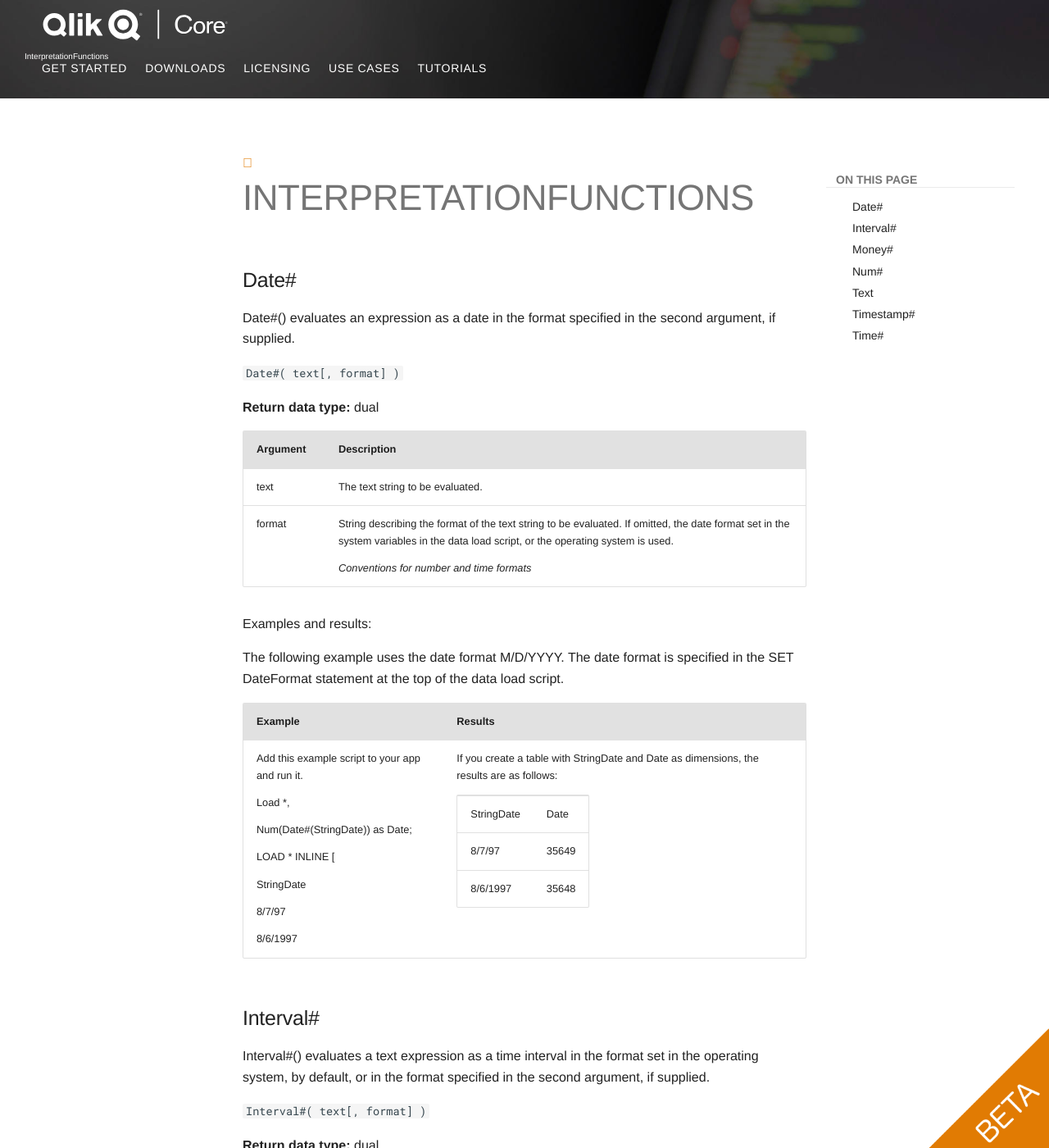
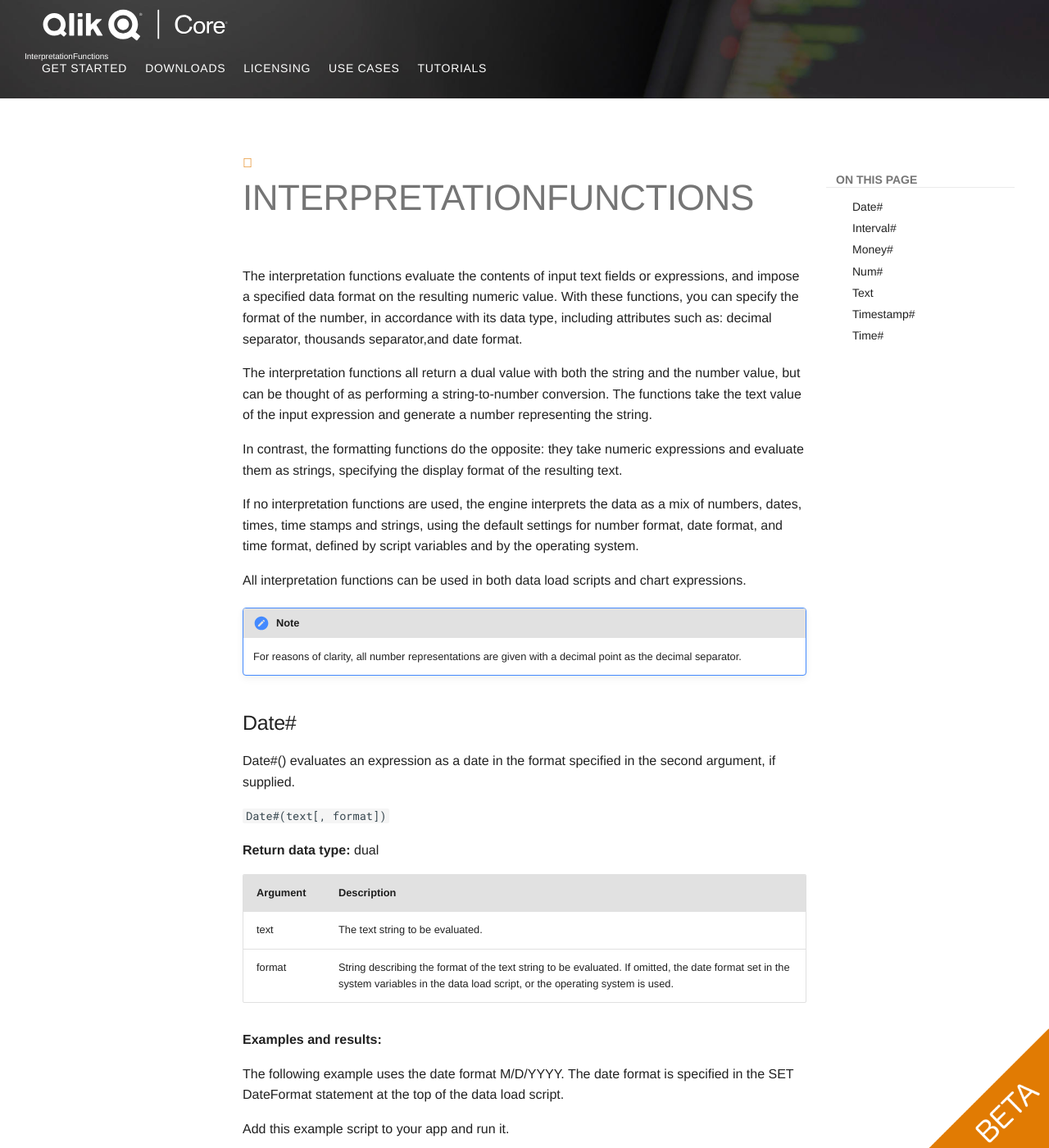
Before and after one commit to qlik-oss/core-website, an MkDocs documentation site: the page built from docs/services/qix-engine/script_syntax/13_Interpretation_functions.md, in a window 1280 px wide and 1400 px high. Shown: the whole window at 82% size. Built offline with MkDocs 1.6.1 and Material for MkDocs 9.7.7, drawn with Linux system fonts in a browser that asks for light colours; comment, search, counter and statistics services are not loaded; old or Windows-style settings are respelled for this version of MkDocs; some of the changed text lies outside the part shown.

Commit message:
Adding interpretation fixes

````diff
--- a/docs/services/qix-engine/script_syntax/13_Interpretation_functions.md
+++ b/docs/services/qix-engine/script_syntax/13_Interpretation_functions.md
@@ -1,112 +1,71 @@
 # InterpretationFunctions
+
+The interpretation functions evaluate the contents of input text fields or expressions, and impose a specified data format on the resulting numeric value. With these functions, you can specify the format of the number, in accordance with its data type, including attributes such as: decimal separator, thousands separator,and date format.
+
+The interpretation functions all return a dual value with both the string and the number value, but can be thought of as performing a string-to-number conversion. The functions take the text value of the input expression and generate a number representing the string.
+
+In contrast, the formatting functions do the opposite: they take numeric expressions and evaluate them as strings, specifying the display format of the resulting text.
+
+If no interpretation functions are used, the engine interprets the data as a mix of numbers, dates, times, time stamps and strings, using the default settings for number format, date format, and time format, defined by script variables and by the operating system.
+
+All interpretation functions can be used in both data load scripts and chart expressions.
+
+!!! Note
+    For reasons of clarity, all number representations are given with a decimal point as the decimal separator.
 
 ## Date\#
 
 Date#() evaluates an expression as a date in the format specified in the second
 argument, if supplied.
 
-`Date#( text[, format] )`
+`Date#(text[, format])`
 
 **Return data type:** dual
 
-<table>
-<thead>
-<tr class="header">
-<th>Argument</th>
-<th>Description</th>
-</tr>
-</thead>
-<tbody>
-<tr class="odd">
-<td>text</td>
-<td><p>The text string to be evaluated.</p></td>
-</tr>
-<tr class="even">
-<td>format</td>
-<td><p>String describing the format of the text string to be evaluated. If omitted, the date format set in the system variables in the data load script, or the operating system is used.</p>
-<p><em>Conventions for number and time formats</em></p></td>
-</tr>
-</tbody>
-</table>
+| Argument | Description |
+| -------- | ----------- |
+| text	   | The text string to be evaluated. |
+| format   | String describing the format of the text string to be evaluated. If omitted, the date format set in the system variables in the data load script, or the operating system is used.
 
-Examples and results:
+**Examples and results:**
 
-The following example uses the date format
-M/D/YYYY. The
-date format is specified in the
+The following example uses the date format M/D/YYYY. The date format is specified in the
 SET DateFormat statement at the top of the data load script.
 
-<table>
-<thead>
-<tr class="header">
-<th>Example</th>
-<th>Results</th>
-</tr>
-</thead>
-<tbody>
-<tr class="odd">
-<td><p>Add this example script to your app and run it.</p>
-<p>Load *,</p>
-<p>Num(Date#(StringDate)) as Date;</p>
-<p>LOAD * INLINE [</p>
-<p>StringDate</p>
-<p>8/7/97</p>
-<p>8/6/1997</p></td>
-<td><p>If you create a table with StringDate and Date as dimensions, the results are as follows:</p>
-<table>
-<tbody>
-<tr class="odd">
-<td>StringDate</td>
-<td>Date</td>
-</tr>
-<tr class="even">
-<td>8/7/97</td>
-<td>35649</td>
-</tr>
-<tr class="odd">
-<td>8/6/1997</td>
-<td>35648</td>
-</tr>
-</tbody>
-</table></td>
-</tr>
-</tbody>
-</table>
+Add this example script to your app and run it.
+```
+Load *,
+Num(Date#(StringDate)) as Date;
+LOAD * INLINE [
+StringDate
+8/7/97
+8/6/1997
+```
+If you create a table with StringDate and Date as dimensions, the results are as follows:
+
+| StringDate | Date  |
+| ---------- | ----- |
+| 8/7/97	 | 35649 |
+| 8/6/1997   | 35648 |
 
 ## Interval\#
 
-Interval#()
-evaluates a text expression as a time interval in the format set in the
+Interval#() evaluates a text expression as a time interval in the format set in the
 operating system, by default, or in the format specified in the second
 argument, if supplied.
 
-`Interval#( text[, format] )`
+`Interval#(text[, format])`
 
 **Return data type:** dual
 
-<table>
-<thead>
-<tr class="header">
-<th>Argument</th>
-<th>Description</th>
-</tr>
-</thead>
-<tbody>
-<tr class="odd">
-<td>text</td>
-<td><p>The text string to be evaluated.</p></td>
-</tr>
-<tr class="even">
-<td>format</td>
-<td><p>String describing the expected input format to use when converting the string to a numeric interval.</p>
-<p>If omitted, the short date format, time format, and decimal separator set in the operating system are used.</p></td>
-</tr>
-</tbody>
-</table>
+| Argument | Description |
+| -------- | ----------- |
+| text	   | The text string to be evaluated.|
+| format   | String describing the expected input format to use when converting the string to a numeric interval. If omitted, the short date format, time format, and decimal separator set in the operating system are used.|
 
 The **interval#** function converts a text time interval to a numeric equivalent.
 
-Examples and results:
+**Examples and results:**
 
 The examples below assume the following operating system settings:
 
@@ -114,25 +73,9 @@
 - Time format: M/D/YY
 - Number decimal separator: .
 
-<table style="width:85%;">
-<colgroup>
-<col style="width: 65%" />
-<col style="width: 20%" />
-</colgroup>
-<thead>
-<tr class="header">
-<th>Example</th>
-<th>Result</th>
-</tr>
-</thead>
-<tbody>
-<tr class="odd">
-<td>Interval#( A, 'D hh:mm' )<br />
-where A='1 09:00'</td>
-<td>1.375</td>
-</tr>
-</tbody>
-</table>
+| Example | Result |
+| ------- | ------ |
+| Interval#( A, 'D hh:mm' ) <br> where A='1 09:00' | 1.375 |
 
 ## Money\#
 
@@ -141,90 +84,36 @@
 Custom decimal and thousand separator symbols are optional
 parameters.
 
-`Money#( text[, format[, dec_sep [, thou_sep ] ]] )`
+`Money#(text[, format[, dec_sep [, thou_sep ] ]])`
 
 **Return data type:** dual
 
-<table>
-<thead>
-<tr class="header">
-<th>Argument</th>
-<th>Description</th>
-</tr>
-</thead>
-<tbody>
-<tr class="odd">
-<td>text</td>
-<td><p>The text string to be evaluated.</p></td>
-</tr>
-<tr class="even">
-<td>format</td>
-<td><p>String describing the expected input format to use when converting the string to a numeric interval.</p>
-<p>If omitted, the money format set in the operating system is used.</p></td>
-</tr>
-<tr class="odd">
-<td>dec_sep</td>
-<td>String specifying the decimal number separator. If omitted, the MoneyDecimalSep value set in the data load script is used.</td>
-</tr>
-<tr class="even">
-<td>thou_sep</td>
-<td>String specifying the thousands number separator. If omitted, the MoneyThousandSep value set in the data load script is used.</td>
-</tr>
-</tbody>
-</table>
+| Argument | Description |
+| -------- | ----------- |
+| text	   | The text string to be evaluated.|
+| format   | String describing the expected input format to use when converting the string to a numeric interval. If omitted, the money format set in the operating system is used.|
+| dec_sep  | String specifying the decimal number separator. If omitted, the MoneyDecimalSep value set in the data load script is used.|
+| thou_sep | String specifying the thousands number separator. If omitted, the MoneyThousandSep value set in the data load script is used.|
 
 The **money#** function generally behaves just like the
  **num\#** function but takes its default values for decimal and thousand separator
 from the script variables for money format or the system settings for
 currency.
 
-Examples and results:
+**Examples and results:**
 
 The examples below assume the two following operating system settings:
 
 - Money format default setting 1: kr \# \#\#0,00
 - Money format default setting 2: $ \#,\#\#0.00
 
-Example
 
-Results
-
-Setting 1
-
-Setting
-2
-
-Money\#(A , '\# \#\#0,00 kr' )
-where A=35 648,37 kr
-
-String:
-
-35 648.37 kr
-
-35 648.37
-kr
-
-Number:
-
-35648.37
-
-3564837
-
-Money\#( A, ' $\#', '.', ',' )
-where A=
-$35,648.37
-
-String:
-
-$35,648.37
-
-$35,648.37
-
-Number:
-
-35648.37
-
-35648.37
+| Example |	Results | Setting 1 | Setting 2 |
+| ------- | ------- | --------- | --------- |
+| Money#(A , '# ##0,00 kr' ) <br> where A=35 648,37 kr | String | 35 648.37 kr | 35 648.37 kr |
+|  | Number:	| 35648.37 | 3564837  |
+| Money#( A, ' $#', '.', ',' ) <br> where A= $35,648.37	| String | $35,648.37 | $35,648.37 |
+| | Number:	| 35648.37 | 35648.37 |
 
 ## Num\#
 
@@ -243,158 +132,75 @@
 | dec_sep  | String specifying the decimal number separator. If omitted, the DecimalSep value set in the data load script is used.|
 | thou_sep | String specifying the thousands number separator. If omitted, the ThousandSep value set in the data load script is used.|
 
-Examples and results:
+**Examples and results:**
 
 The examples below assume the two following operating system settings:
 
 - Number format default setting 1: \# \#\#0
 - Number format default setting 2: \#,\#\#0
 
-Example
-
-Results
-
-Setting 1
-
-Setting
-2
-
-Num\#( A, '\#.\#', '.' , ',')
-where
-A=35,648.375
-
-String:
-
-35,648.375
-
-35,648.375
-
-Number:
-
-35648.375
-
-35648.375
+| Example |	Results	| Setting 1	| Setting 2 |
+| ------- | ------- | --------- | --------- |
+| Num#( A, '#.#', '.' , ',') <br> where A=35,648.375 | String | 35,648.375 | 35,648.375 |
+| | Number | 35648.375 | 35648.375 |
 
 ## Text
 
  **Text()** forces the expression to be treated as text, even if a numeric
 interpretation is possible.
 
-`Text (expr)`
+`Text(expr)`
 
 **Return data type:** dual
 
-Examples and results:
+**Examples and results:**
 
-Example
-
-Result
-
-Text( A )
-where
-A=1234
-
-String:
-
-1234
-
-Number:
-
-\-
-
-Text(
-pi( )
-)
-
-String:
-
-3.1415926535898
-
-Number:
-
-\-
+| Example | Result |  |
+| ------- | ------ | - |
+| Text(A) <br> where A=1234 | String | 1234 |
+| | Number | - |
+| Text( pi( ) ) | String  |3.1415926535898 |
+| | Number | - |
 
 ## Timestamp\#
 
  **Timestamp#()** evaluates an expression as a date and time value, in the timestamp
 format set in the data load script or the operating system, unless a
-format string is
-supplied.
+format string is supplied.
 
-`Timestamp#( text[, format] )`
+`Timestamp#(text[, format])`
 
 **Return data type:** dual
 
-<table>
-<thead>
-<tr class="header">
-<th>Argument</th>
-<th>Description</th>
-</tr>
-</thead>
-<tbody>
-<tr class="odd">
-<td>text</td>
-<td><p>The text string to be evaluated.</p></td>
-</tr>
-<tr class="even">
-<td>format</td>
-<td><p>String describing the format of the text string to be evaluated. If omitted, the short date format, time format, and decimal separator set in the operating system is used. ISO 8601 is supported for timestamps.</p>
-<p><em>Conventions for number and time formats</em></p></td>
-</tr>
-</tbody>
-</table>
+| Argument | Description |
+| -------- | ----------- |
+| text     | The text string to be evaluated. |
+| format   | String describing the format of the text string to be evaluated. If omitted, the short date format, time format, and decimal separator set in the operating system is used. ISO 8601 is supported for timestamps.|
 
 Examples and results:
 
-The following example uses the date format
-M/D/YYYY. The
-date format is specified in the
-SET DateFormat statement at the top of the data load script.
+The following example uses the date format M/D/YYYY. The date format is specified in the
+**SET DateFormat** statement at the top of the data load script.
 
-<table>
-<thead>
-<tr class="header">
-<th>Example</th>
-<th>Results</th>
-</tr>
-</thead>
-<tbody>
-<tr class="odd">
-<td><p>Add this example script to your app and run it.</p>
-<p>Load *,</p>
-<p>Timestamp(Timestamp#(String)) as TS;</p>
-<p>LOAD * INLINE [</p>
-<p>String</p>
-<p>2015-09-15T12:13:14</p>
-<p>1952-10-16T13:14:00+0200</p>
-<p>1109-03-01T14:15</p>
-<p>];</p></td>
-<td><p>If you create a table with String and TS as dimensions, the results are as follows:</p>
-<table>
-<tbody>
-<tr class="odd">
-<td>String</td>
-<td>TS</td>
-</tr>
-<tr class="even">
-<td>2015-09-15T12:13:14</td>
-<td>9/15/2015 12:13:14 PM</td>
-</tr>
-<tr class="odd">
-<td>1952-10-16T13:14:00+0200</td>
-<td>10/16/1952 11:14:00 AM</td>
-</tr>
-<tr class="even">
-<td>1109-03-01T14:15</td>
-<td>3/1/1109 2:15:00 PM</td>
-</tr>
-</tbody>
-</table>
-<p> </p></td>
-</tr>
-</tbody>
-</table>
+Add this example script to your app and run it.
+
+```
+Load *,
+Timestamp(Timestamp#(String)) as TS;
+LOAD * INLINE [
+String
+2015-09-15T12:13:14
+1952-10-16T13:14:00+0200
+1109-03-01T14:15
+];
+```
+If you create a table with String and TS as dimensions, the results are as follows:
+
+| String | TS |
+| ------ | -- |
+| 2015-09-15T12:13:14 |	9/15/2015 12:13:14 PM |
+| 1952-10-16T13:14:00+0200 | 10/16/1952 11:14:00 AM|
+| 1109-03-01T14:15 | 3/1/1109 2:15:00 PM |
 
 ## Time\#
 
@@ -402,73 +208,25 @@
 data load script or the operating system, unless a format string is
 supplied..
 
-`Time#( text[, format] )`
+`Time#(text[, format])`
+
 **Return data type:** dual
 
-<table>
-<thead>
-<tr class="header">
-<th>Argument</th>
-<th>Description</th>
-</tr>
-</thead>
-<tbody>
-<tr class="odd">
-<td>text</td>
-<td><p>The text string to be evaluated.</p></td>
-</tr>
-<tr class="even">
-<td>format</td>
-<td><p>String describing the format of the text string to be evaluated. If omitted, the short date format, time format, and decimal separator set in the operating system is used.</p>
-<p><em>Conventions for number and time formats</em></p></td>
-</tr>
-</tbody>
-</table>
+| Argument | Description |
+| -------- | ----------- |
+| text	   | The text string to be evaluated. |
+| format   | String describing the format of the text string to be evaluated. If omitted, the short date format, time format, and decimal separator set in the operating system is used.|
 
-Examples and results:
+**Examples and results:**
+
 
 The examples below assume the two following operating system settings:
-
 - Time format default setting 1: hh:mm:ss
 - Time format default setting 2: hh.mm.ss
 
-Example
-
-Results
-
-Setting 1
-
-Setting
-2
-
-time\#( A )
-where
-A=09:00:00
-
-String:
-
-09:00:00
-
-09:00:00
-
-Number:
-
-0.375
-
-\-
-
-time\#( A, 'hh.mm' )
-where
-A=09.00
-
-String:
-
-09.00
-
-09.00
-
-Number:
-
-0.375
-
-0.375
+| Example | Results | Setting 1 | Setting 2 |
+| ------- | ------- | --------- | --------- |
+| time#( A ) <br> where A=09:00:00 | String | 09:00:00 | 09:00:00 |
+| | Number | 0.375 | - |
+| time#( A, 'hh.mm' ) <br> where A=09.00 | String | 09.00 | 09.00 |
+| | Number | 0.375 | 0.375 |
````
